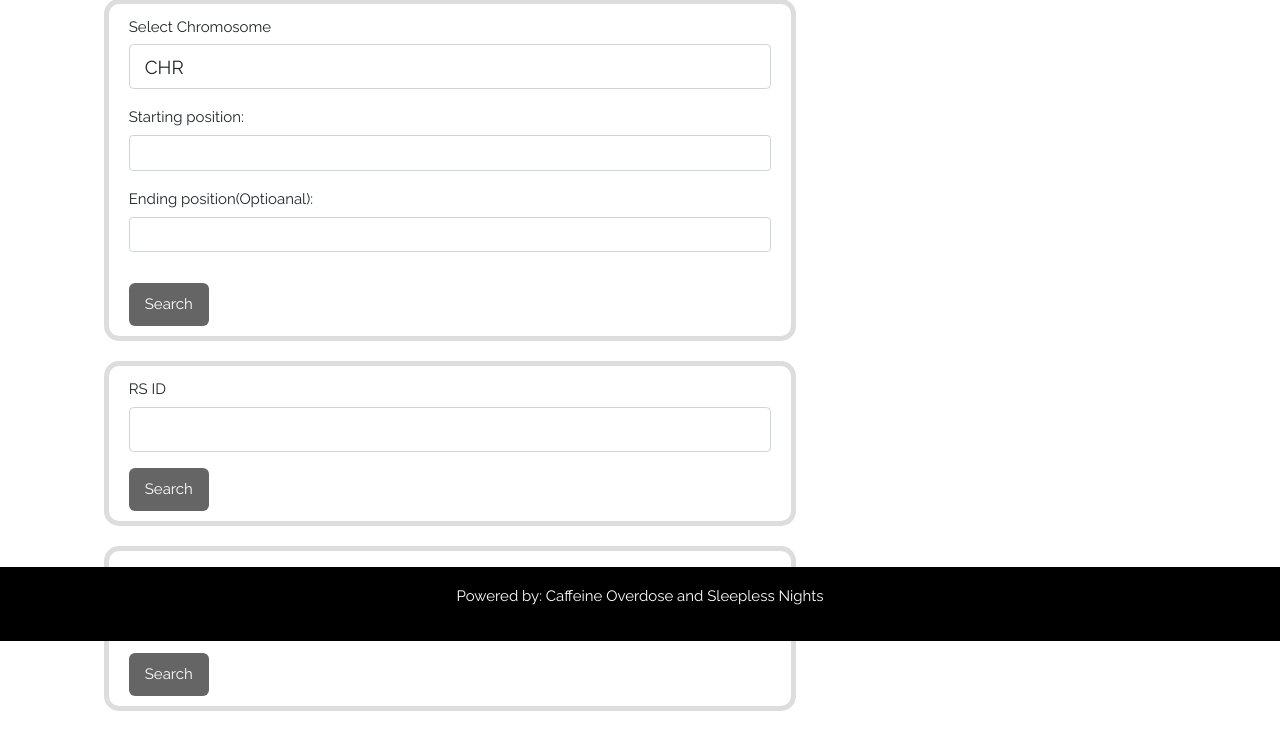
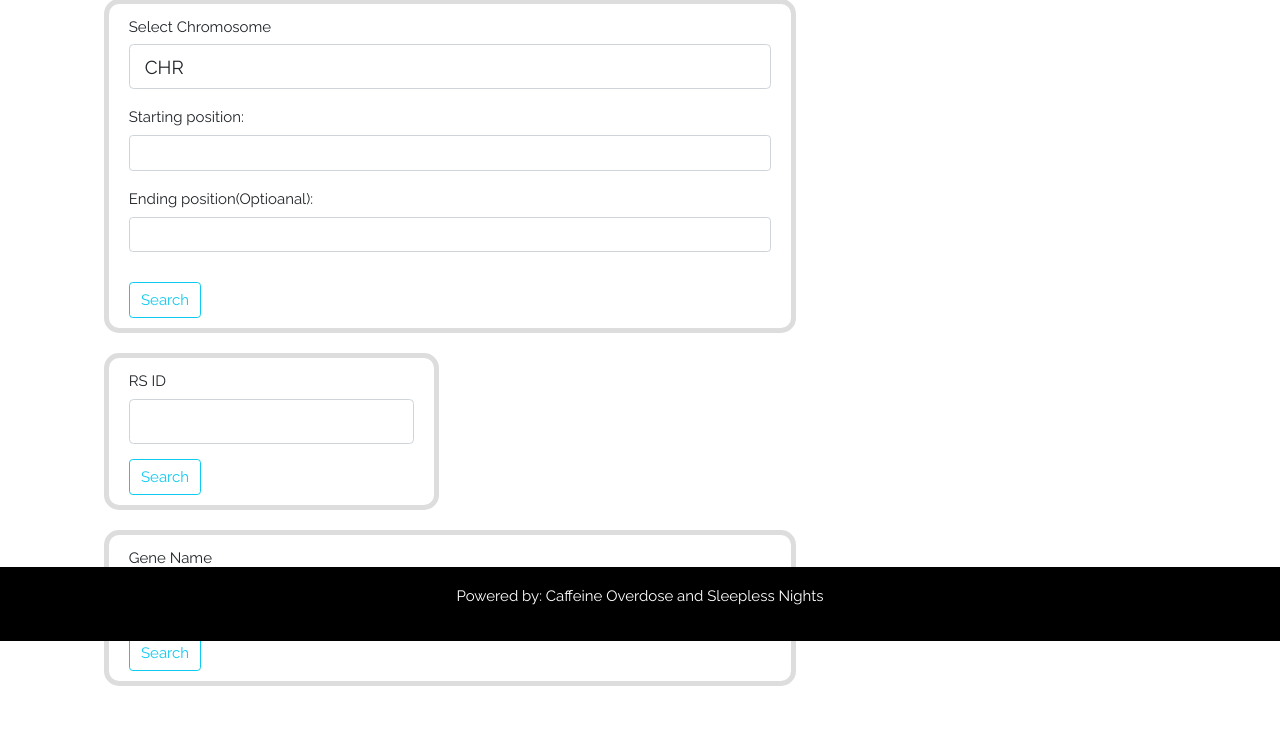
Before and after one commit to Mani-varma1/Web_project, a Flask app: page /search in a window 1280 px wide. Shown: the part 159-890 px from the top of the page. After the commit the page ends 845 px from the top, so only its background shows below. Run offline with Flask 2, Linux system fonts and the light colour scheme; some libraries are stand-ins or nearby versions.

Commit message:
Update search.html

```diff
--- a/Flask/VCF_website/templates/search.html
+++ b/Flask/VCF_website/templates/search.html
@@ -50,13 +50,13 @@
                             </div>
                         </fieldset>
                         <div class="form-group">
-                            {{ form1.submit(class="w3-button w3-black w3-margin-top w3-opacity w3-hover-opacity-off",id="content-dsip1", onclick="loading();") }}
+                            {{ form1.submit(class="btn btn-outline-info mt-3",id="content-dsip1", onclick="loading();") }}
                             <div id="loading1"></div>
                         </div>
                     </div>
                 </form>
             </div>
-            <div class="col-sm-12">
+            <div class="col-sm-12 col-md-6">
                 <form novalidate="novalidate" method="POST" action="">
                     {{ form2.hidden_tag() }}
                     <div class="content-section">
@@ -75,14 +75,14 @@
                                 {% endif %}
                             </div>
                             <div class="form-group">
-                                {{ form2.rs_search(class="w3-button w3-black w3-margin-top w3-opacity w3-hover-opacity-off",id="content-dsip2", onclick="loading();") }}
+                                {{ form2.rs_search(class="btn btn-outline-info mt-3",id="content-dsip2", onclick="loading();") }}
                                 <div id="loading2"></div>
                             </div>
                         </fieldset>
                     </div>
                 </form>
             </div>
-            <div class="col-sm-12"></div>
+            <div class="col-sm-12 col-md-6"></div>
                 <form novalidate="novalidate" method="POST" action="">
                     {{ form3.hidden_tag() }}
                     <div class="content-section">
@@ -99,7 +99,7 @@
                                 {{ form3.gene(class="form-control form-control-lg mb-1") }}
                             {% endif %}
                             <div class="form-group">
-                                {{ form3.gene_search(class="w3-button w3-black w3-margin-top w3-opacity w3-hover-opacity-off",id="content-dsip3", onclick="loading();") }}
+                                {{ form3.gene_search(class="btn btn-outline-info mt-3",id="content-dsip3", onclick="loading();") }}
                                 <div id="loading3"></div>
                             </div>
                         </fieldset>
```
